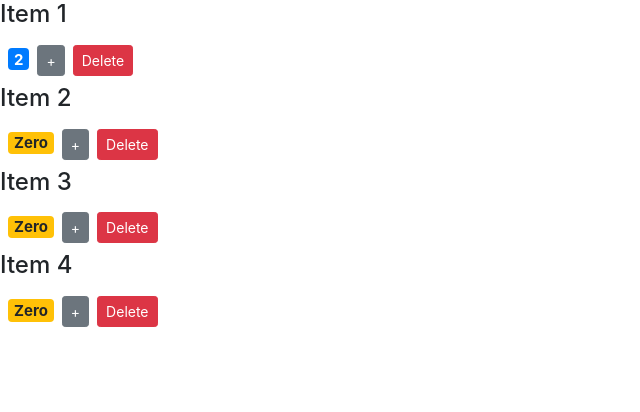
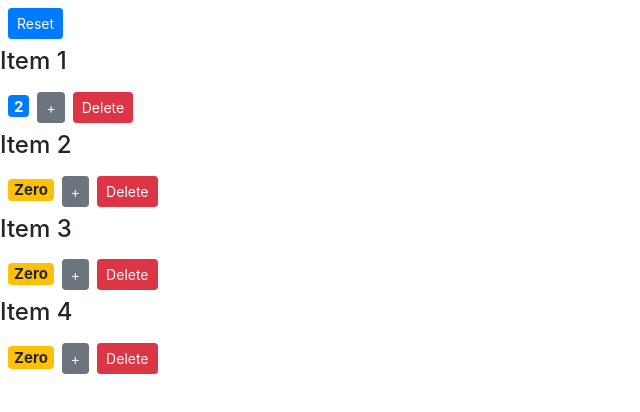
Before and after one commit to MHUS25/shopping-cart, a React (Create React App) app: page / in a window 1280 px wide. Shown: the top 412 px of the page, without its empty margins (0-640 px from the left). Built offline with nearby package versions, Linux system fonts and the light colour scheme.

Commit message:
Adds reset button

```diff
--- a/src/components/counters.jsx
+++ b/src/components/counters.jsx
@@ -18,7 +18,9 @@ class Counters extends Component {
   }
 
   render() {
-    return(<div>
+    return(
+      <div>
+      <button className="btn btn-primary btn-sm m-2">Reset</button>
       { this.state.counters.map(counter => (
         <Counter
         key={counter.id}
```
